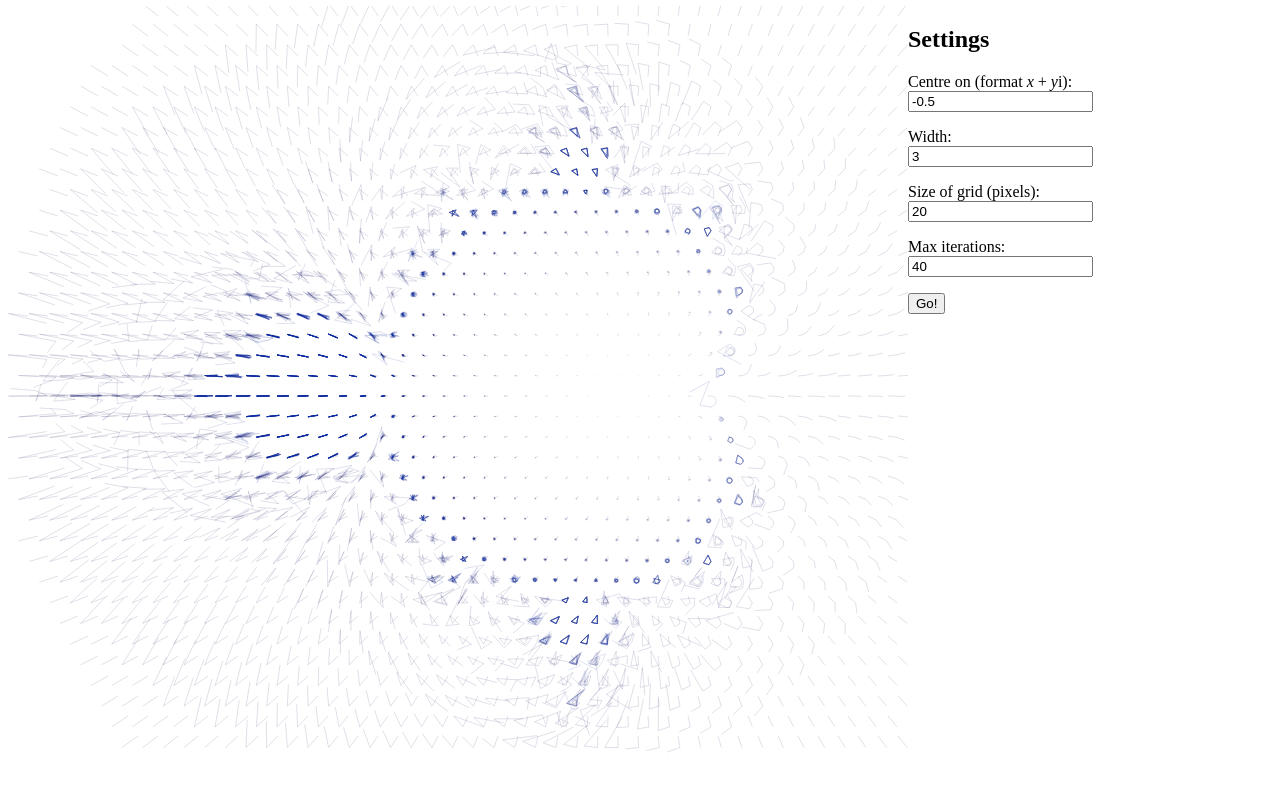
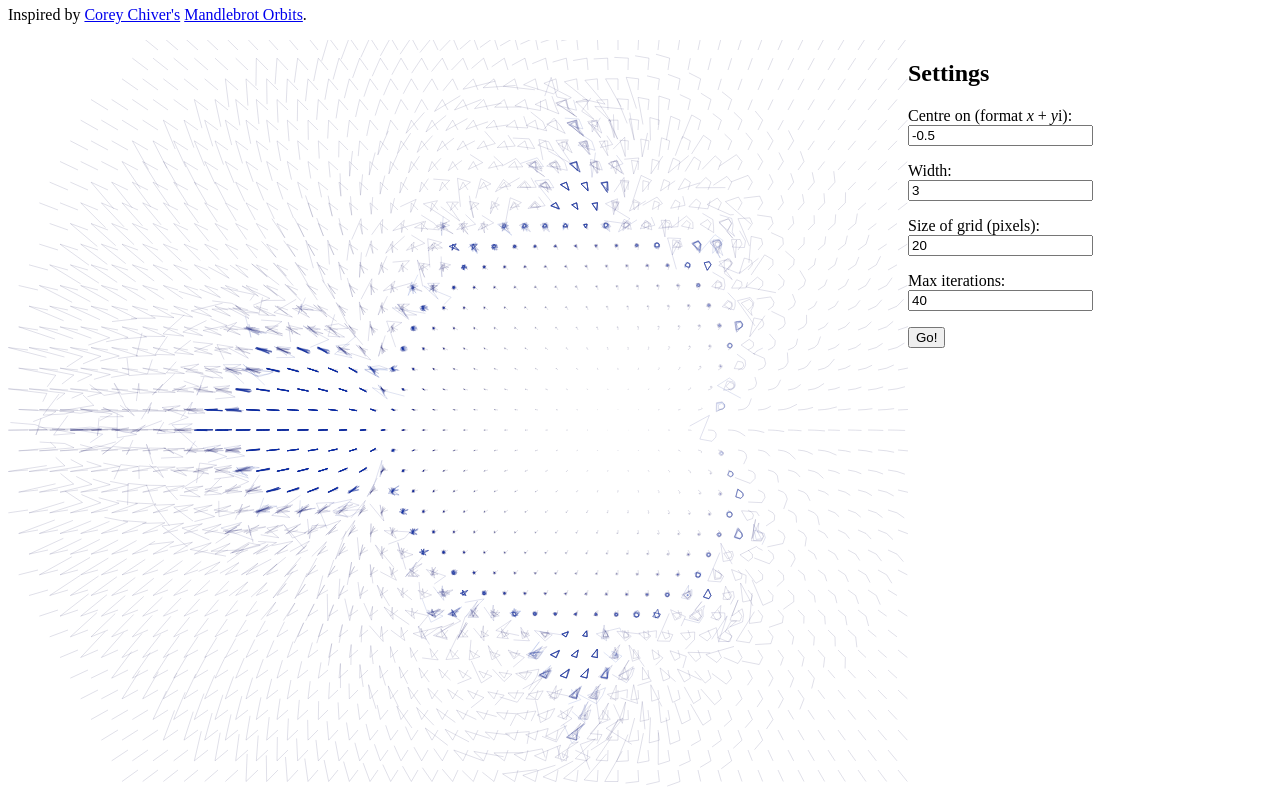
Before and after one commit to mocoso/mandlebrot-mini-plots, a website built with webpack: page index.html in a window 1280 px wide. Shown: the part 60-850 px from the top of the page. Before the commit the page ends 816 px from the top, so only its background shows below. Built offline with nearby package versions, Linux system fonts and the light colour scheme.

Commit message:
Add note about where this idea came from

```diff
--- a/index.html
+++ b/index.html
@@ -5,6 +5,11 @@
   </head>
   <body>
     <h1>Mandlebrot Mini Plots</h1>
+    <p>
+      Inspired by
+      <a href="https://bayesianbiologist.com/">Corey Chiver's</a>
+      <a href="https://github.com/cjbayesian/datascience-utils/blob/master/Mandelbrot_orbits.ipynb">Mandlebrot Orbits</a>.
+    </p>
     <canvas id="plot" width="900" height="750">This page relies on canvas</canvas>
     <form>
       <h2>Settings</h2>
```
